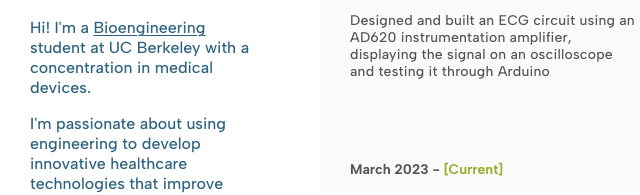
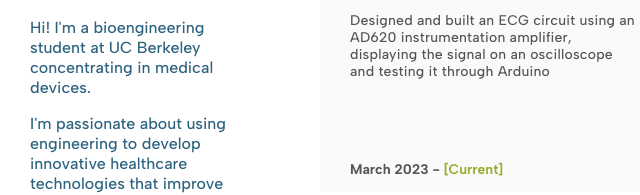
Before and after one commit to yungsars/sara-portfolio, a plain HTML site: page index.html in a window 1280 px wide. Shown: the part 250-445 px from the top of the page, 120-760 px from the left. Drawn offline with Linux system fonts and the light colour scheme.

Commit message:
Update index.html

```diff
--- a/index.html
+++ b/index.html
@@ -11,7 +11,7 @@
     <div class="sidebar">
         <div class="name-container">
             <h1>Sara<br>Abubeker</h1>
-            <p>Hi! I'm a <span class="special">Bioengineering</span> student at UC Berkeley with a concentration in medical devices.</p>
+            <p>Hi! I'm a bioengineering student at UC Berkeley concentrating in medical devices.</p>
             <p class="delayed">I'm passionate about using engineering to develop innovative healthcare technologies that improve patient care.</p>
         </div>
         <div class="contact-container">
```
